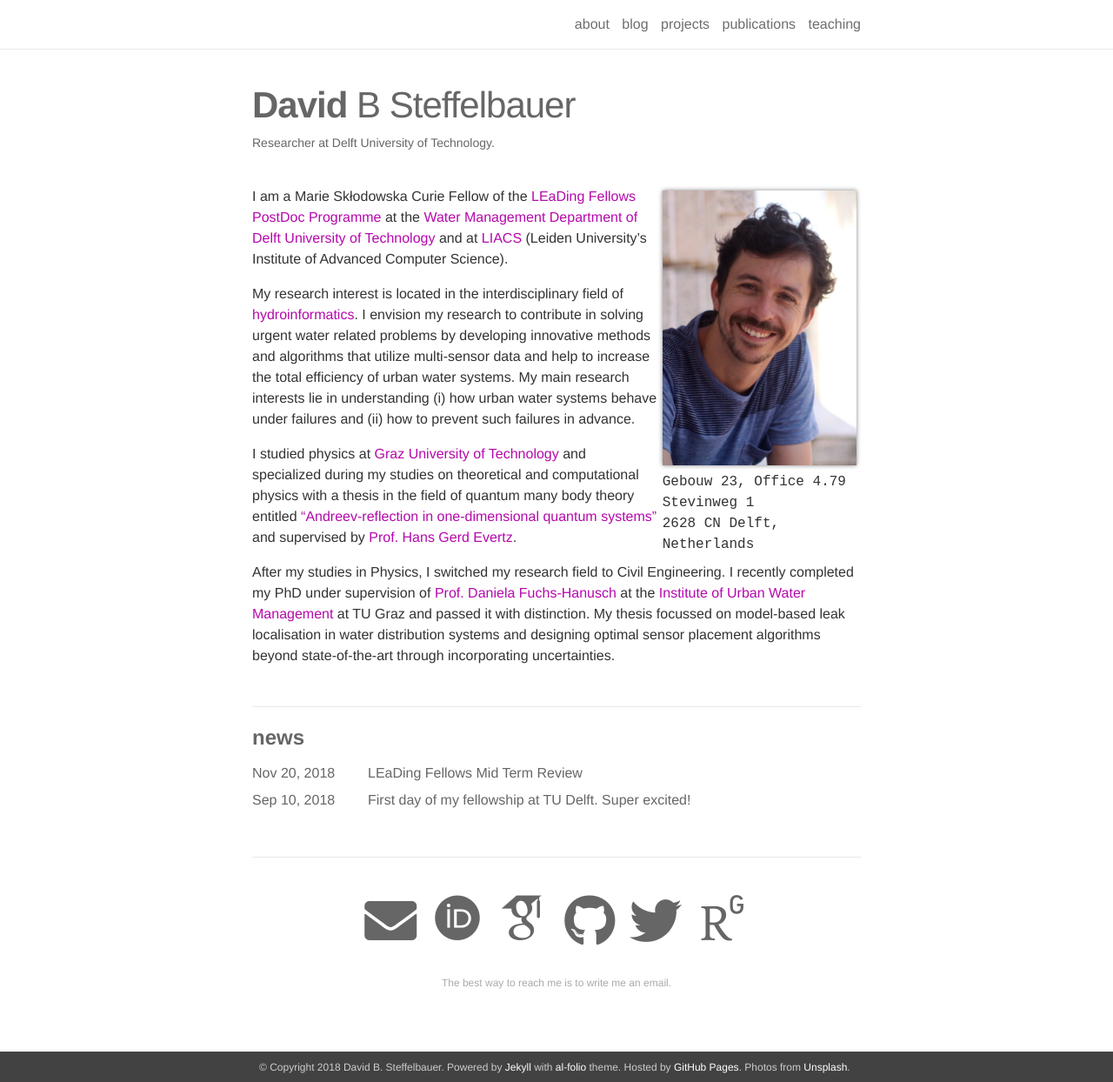
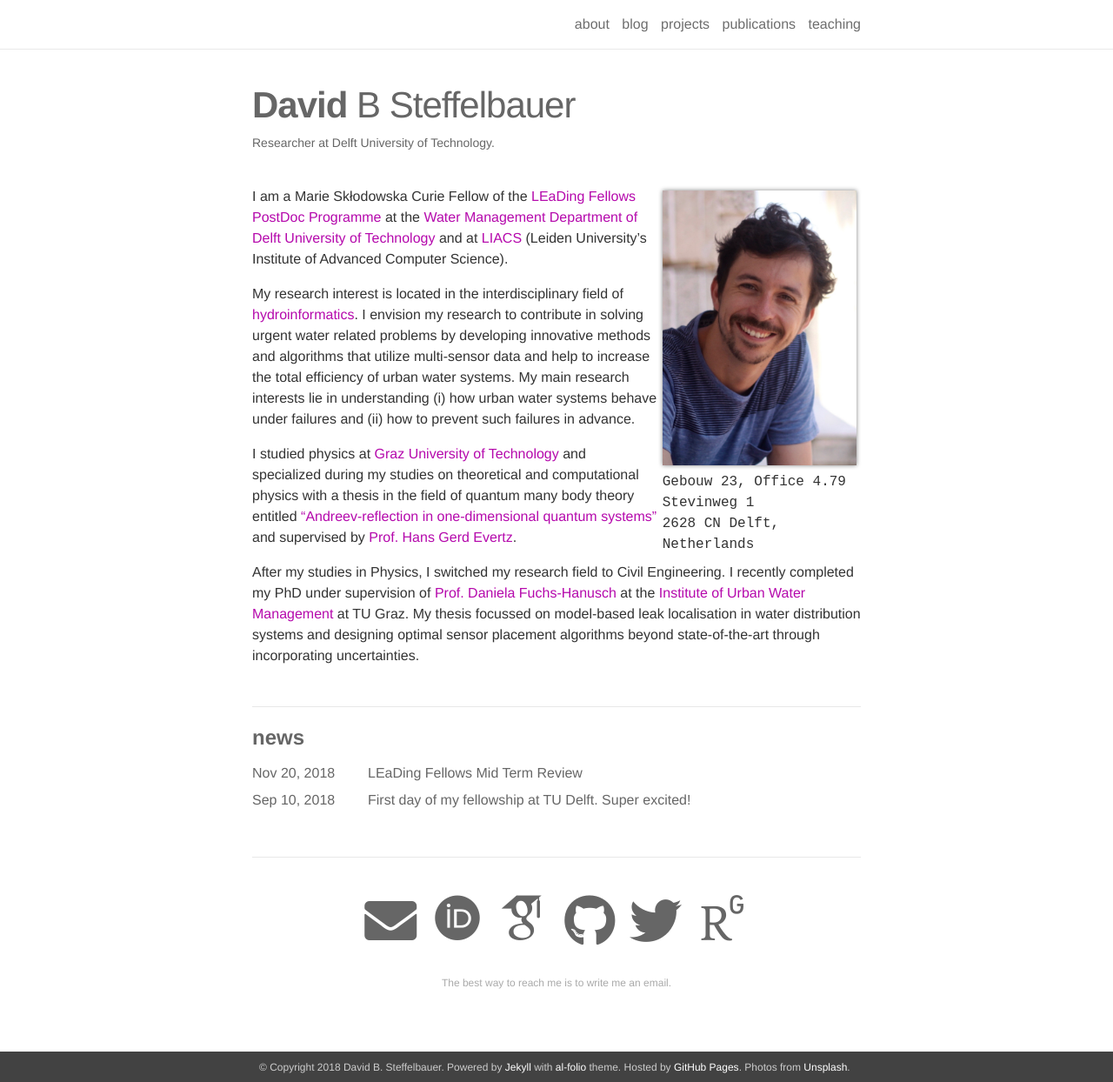
Before and after one commit to steffelbauer/steffelbauer.github.io, a Jekyll site: the page built from _pages/about.md, in a window 1280 px wide and 1244 px high. Shown: the whole window at 87% size. Built offline with Jekyll 4.4.1, drawn with Linux system fonts in a browser that asks for light colours; nearby versions of some CDN libraries; some web fonts are replaced.

Commit message:
deleted with distinction

```diff
--- a/_pages/about.md
+++ b/_pages/about.md
@@ -24,4 +24,4 @@ My research interest is located in the interdisciplinary field of [hydroinformat
 
 I studied physics at [Graz University of Technology](https://www.tugraz.at/home/) and specialized during my studies on theoretical and computational physics with a thesis in the field of quantum many body theory entitled ["Andreev-reflection in one-dimensional quantum systems"](https://diglib.tugraz.at/andreev-reflection-in-one-dimensional-quantum-systems-2014) and supervised by [Prof. Hans Gerd Evertz](https://itp.tugraz.at/~evertz/).
 
-After my studies in Physics, I switched my research field to Civil Engineering. I recently completed my PhD under supervision of [Prof. Daniela Fuchs-Hanusch](https://online.tugraz.at/tug_online/visitenkarte.show_vcard?pPersonenId=51887CAEC4900552&pPersonenGruppe=3) at the [Institute of Urban Water Management](https://www.tugraz.at/institute/sww/home/) at TU Graz and passed it with distinction. My thesis focussed on model-based leak localisation in water distribution systems and designing optimal sensor placement algorithms beyond state-of-the-art through incorporating uncertainties.
+After my studies in Physics, I switched my research field to Civil Engineering. I recently completed my PhD under supervision of [Prof. Daniela Fuchs-Hanusch](https://online.tugraz.at/tug_online/visitenkarte.show_vcard?pPersonenId=51887CAEC4900552&pPersonenGruppe=3) at the [Institute of Urban Water Management](https://www.tugraz.at/institute/sww/home/) at TU Graz. My thesis focussed on model-based leak localisation in water distribution systems and designing optimal sensor placement algorithms beyond state-of-the-art through incorporating uncertainties.
```
